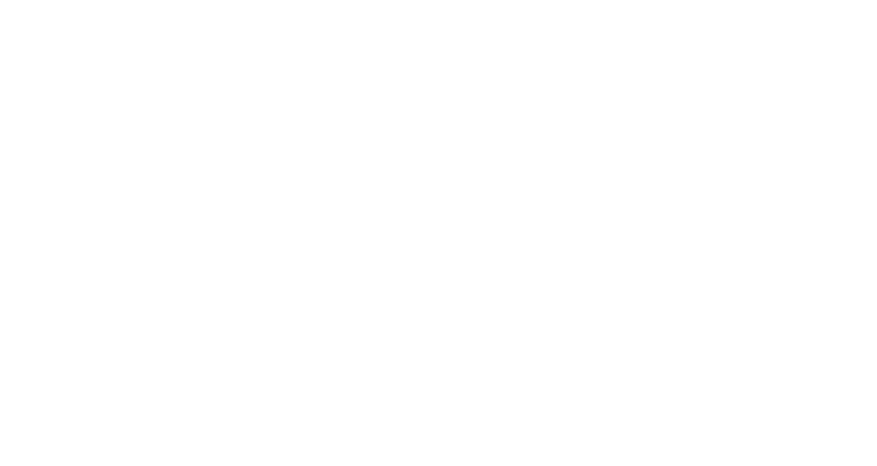
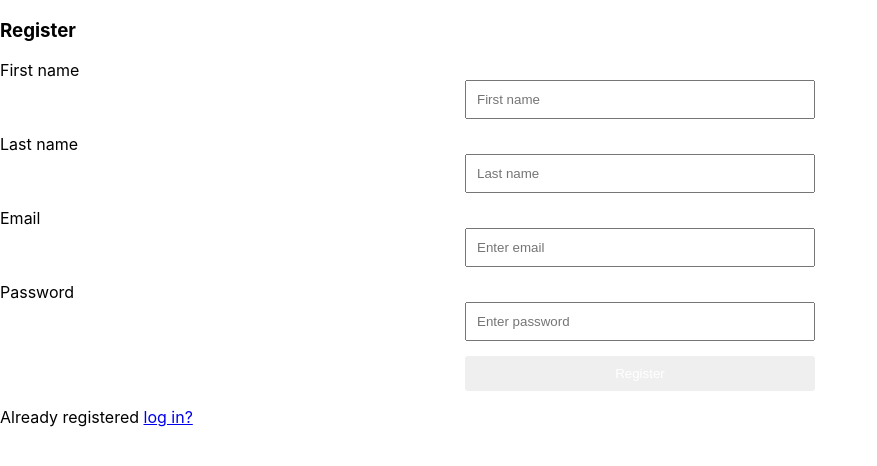
Before and after one commit to FurryLord/relaxation, a React (Create React App) app: page /reglog/sign-up in a window 1280 px wide. Before the commit this address had no page. Shown: the top 466 px of the page, without its empty margins (0-877 px from the left). Built offline with nearby package versions, Linux system fonts and the light colour scheme.

Commit message:
reglog page start

```diff
--- a/src/App/App.tsx
+++ b/src/App/App.tsx
@@ -5,6 +5,9 @@
 import { Meme } from '../Index_page/Meme/Meme'
 import { MemeGenerated } from '../Index_page/MemeGenerated/MemeGenerated'
 import { Index } from '../Index_page/Index'
+import {Registration} from "../Index_page/Registration/reglog"
+import Login from "../Index_page/Registration/components/login.component"
+import SignUp from '../Index_page/Registration/components/signup.component'
 
 export function App() {
   return (
@@ -12,6 +15,10 @@
       <Route path='/' element={<Index />} />
       <Route path='/meme_page/generated' element={<MemeGenerated />} />
       <Route path='/meme_page' element={<Meme />} />
+      <Route path='/reglog/*' element={<Registration />}></Route>
+      <Route path="/reglog/sign-in" element={<Login />} />
+      <Route path="/reglog/sign-up" element={<SignUp />} />
+
     </Routes>
   )
 }
--- /dev/null
+++ b/src/Index_page/Registration/components/login.component.tsx
@@ -0,0 +1,38 @@
+import React, { Component } from "react";
+
+export default class Login extends Component {
+    render() {
+        return (
+            <div className="col-6">
+
+
+            <form>
+
+                <h3>Log in</h3>
+
+                <div className="form-group">
+                    <label>Email</label>
+                    <input type="email" className="form-control" placeholder="Enter email" />
+                </div>
+
+                <div className="form-group">
+                    <label>Password</label>
+                    <input type="password" className="form-control" placeholder="Enter password" />
+                </div>
+
+                <div className="form-group">
+                    <div className="custom-control custom-checkbox">
+                        <input type="checkbox" className="custom-control-input" id="customCheck1" />
+                        <label className="custom-control-label" htmlFor="customCheck1">Remember me</label>
+                    </div>
+                </div>
+
+                <button type="submit" className="btn btn-dark btn-lg btn-block">Sign in</button>
+                <p className="forgot-password text-right">
+                    Forgot <a href="#">password?</a>
+                </p>
+            </form>
+            </div>
+        );
+    }
+}
--- /dev/null
+++ b/src/Index_page/Registration/components/signup.component.tsx
@@ -0,0 +1,36 @@
+import React, { Component } from "react";
+
+export default class SignUp extends Component {
+    render() {
+        return (
+            <form>
+                <h3>Register</h3>
+
+                <div className="form-group">
+                    <label>First name</label>
+                    <input type="text" className="form-control" placeholder="First name" />
+                </div>
+
+                <div className="form-group">
+                    <label>Last name</label>
+                    <input type="text" className="form-control" placeholder="Last name" />
+                </div>
+
+                <div className="form-group">
+                    <label>Email</label>
+                    <input type="email" className="form-control" placeholder="Enter email" />
+                </div>
+
+                <div className="form-group">
+                    <label>Password</label>
+                    <input type="password" className="form-control" placeholder="Enter password" />
+                </div>
+
+                <button type="submit" className="btn btn-dark btn-lg btn-block">Register</button>
+                <p className="forgot-password text-right">
+                    Already registered <a href="#">log in?</a>
+                </p>
+            </form>
+        );
+    }
+}
--- /dev/null
+++ b/src/Index_page/Registration/reglog.tsx
@@ -0,0 +1,47 @@
+import React from 'react'
+import ReactDOM from 'react-dom';
+// import '../node_modules/bootstrap/dist/css/bootstrap.min.css'
+
+import { BrowserRouter as Router, Routes, Route, Link, useNavigate } from 'react-router-dom'
+
+
+
+import Login from './components/login.component'
+import SignUp from './components/signup.component'
+
+export function Registration() {
+  const navigate = useNavigate();
+
+
+  return (
+
+    <div className="App">
+        <nav className="navbar navbar-expand-lg  fixed-top">
+          <div className="container">
+
+            <div className="collapse navbar-collapse" id="navbarTogglerDemo02">
+              <ul className="navbar-nav ml-auto">
+                <li className="nav-item">
+                 <button onClick={()=>navigate('/reglog')}> Sign in</button>
+
+
+                </li>
+                <li className="nav-item">
+                <button onClick={()=>navigate('/reglog/sign-up')}> Sign up</button>
+                </li>
+              </ul>
+            </div>
+          </div>
+        </nav>
+
+        <div className="outer">
+          <div className="inner">
+            <Login/>
+
+          </div>
+        </div>
+      </div>
+
+  )
+
+}
```
